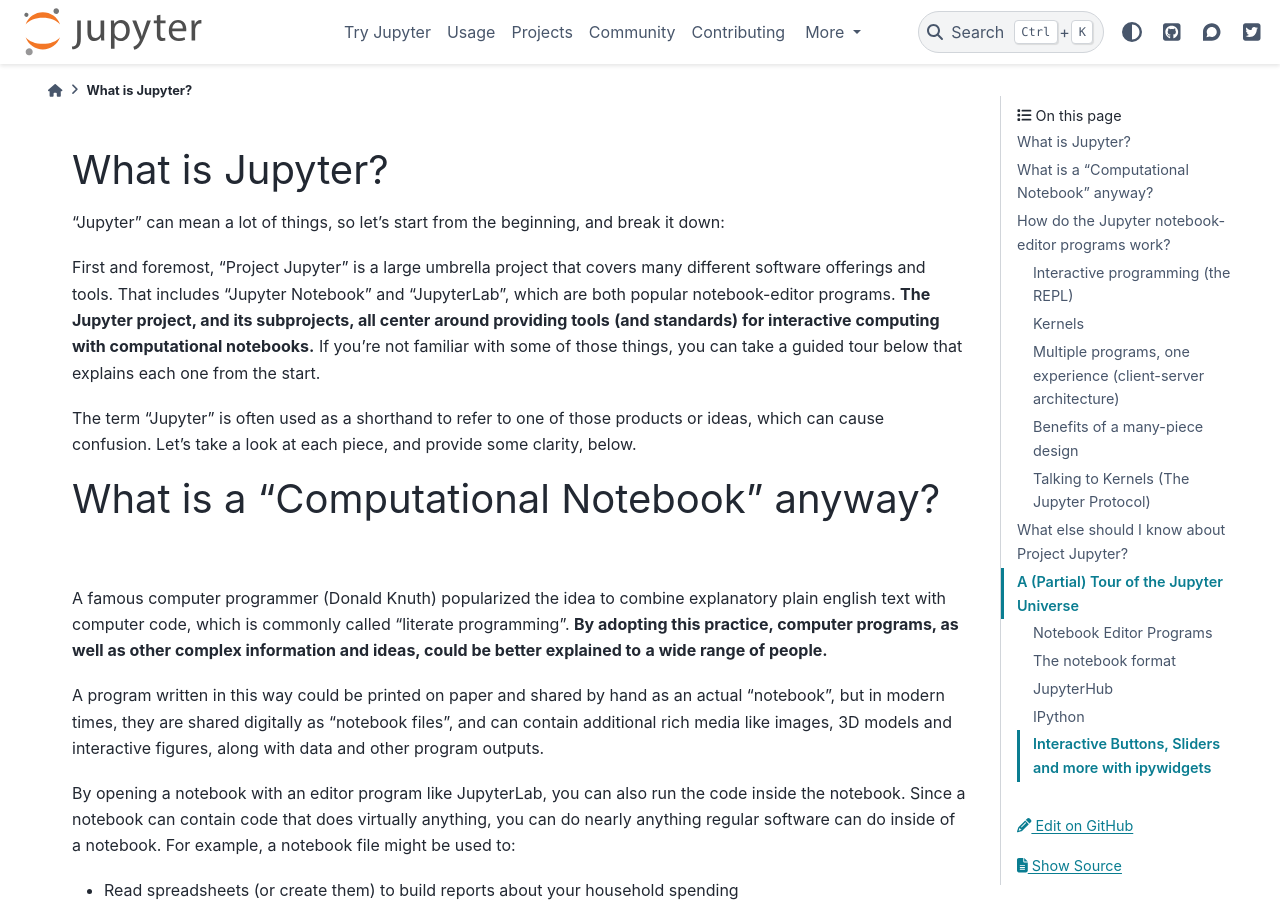
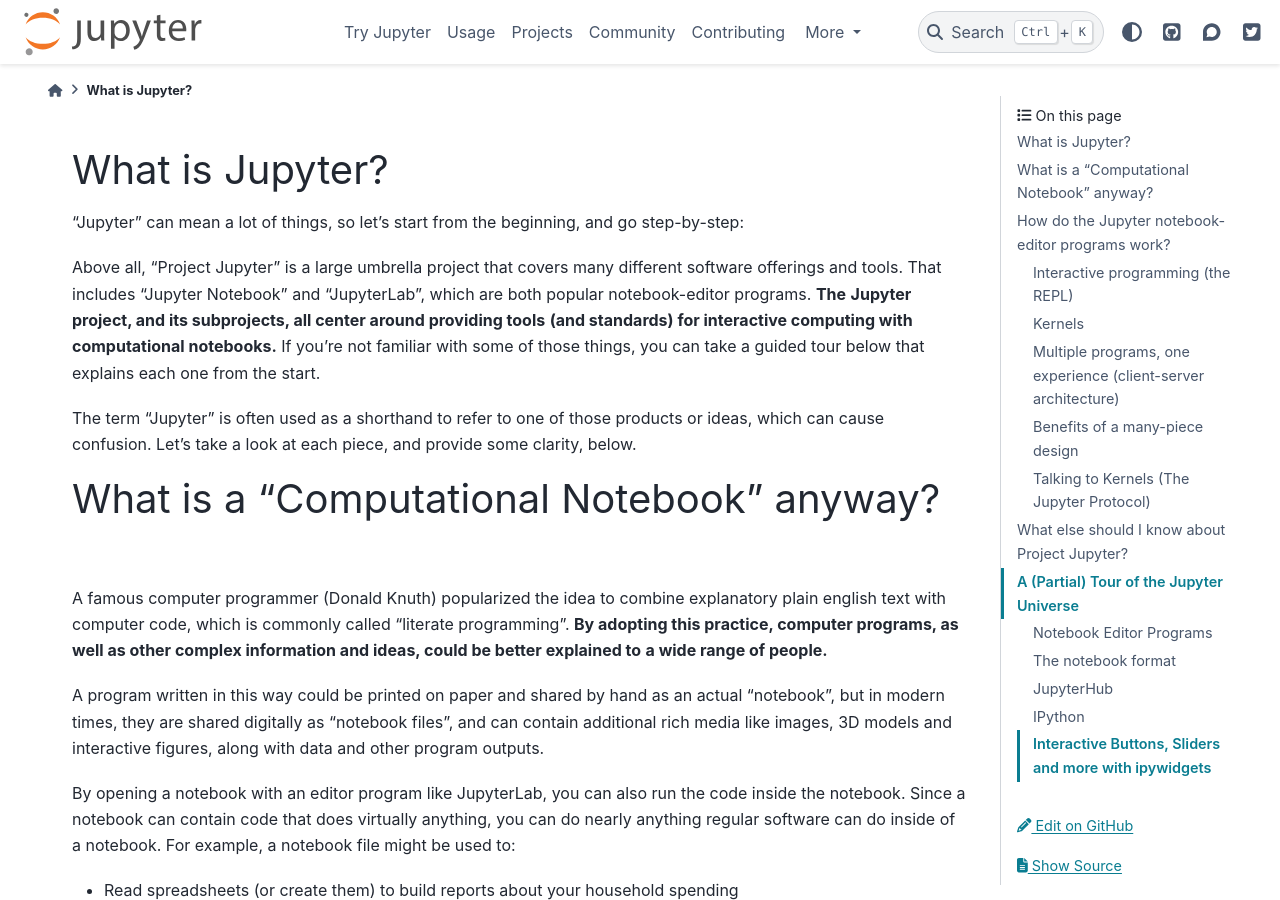
Before and after one commit to jupyter/jupyter, a Sphinx documentation site: the page built from docs/source/what_is_jupyter.md, in a window 1280 px wide and 900 px high. Built offline with Sphinx 7.4.7 and the PyData theme 0.15.4, drawn with Linux system fonts in a browser that asks for light colours; pages that are not in the unit, such as notebooks, are missing from menus.

Commit message:
Intro feedback edits.

```diff
--- a/docs/source/what_is_jupyter.md
+++ b/docs/source/what_is_jupyter.md
@@ -1,9 +1,9 @@
 # What is Jupyter?
 
 "Jupyter" can mean a lot of things, so let's start from the beginning, and
-break it down:
+go step-by-step:
 
-First and foremost, "Project Jupyter" is a large umbrella project that covers
+Above all, "Project Jupyter" is a large umbrella project that covers
 many different software offerings and tools. That includes "Jupyter Notebook"
 and "JupyterLab", which are both popular notebook-editor programs. **The**
 **Jupyter project, and its subprojects, all center around providing tools**
```
